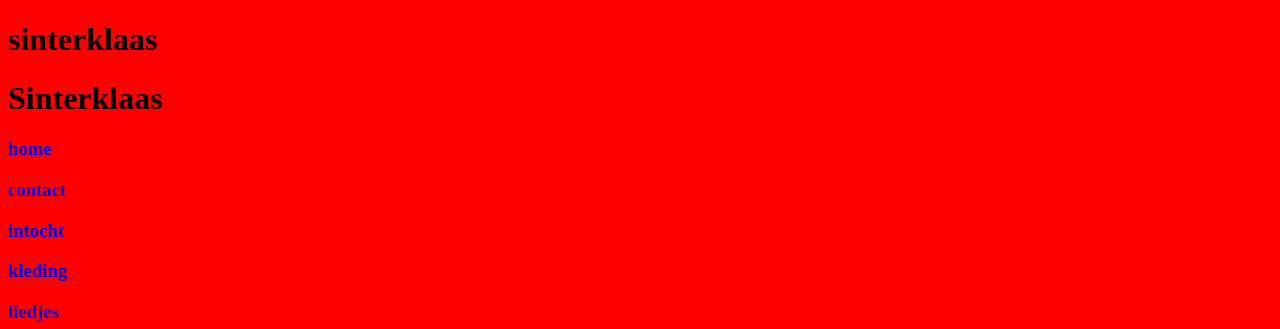
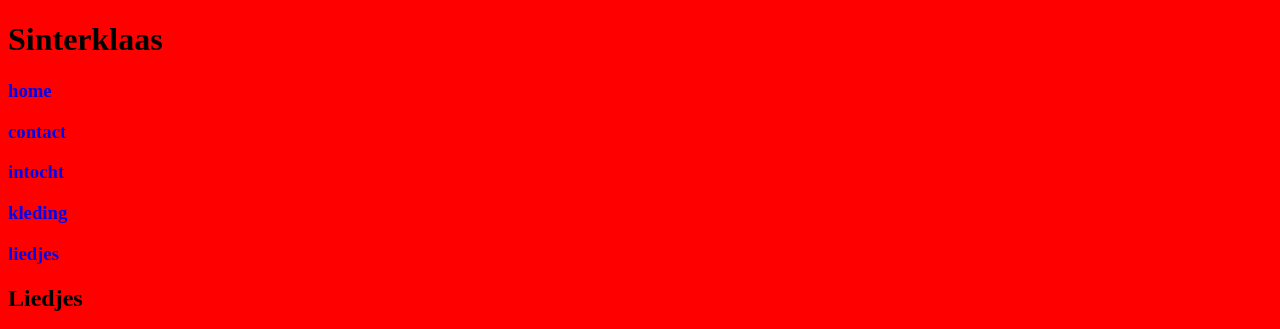
Before and after one commit to Rodinkuil/sinterklaas, a plain HTML site: page liedjes.html in a window 1280 px wide. Shown: the top 329 px of the page. Drawn offline with Linux system fonts and the light colour scheme.

Commit message:
Add files via upload

```diff
--- a/liedjes.html
+++ b/liedjes.html
@@ -17,7 +17,6 @@
     </style>
   </head>
   <body>
-    <h1>sinterklaas</h1>
     <h1>Sinterklaas</h1>
     <a href="index.html"><h3>home</h3></a>
     <a href="contact.html"><h3>contact</h3></a>
```
